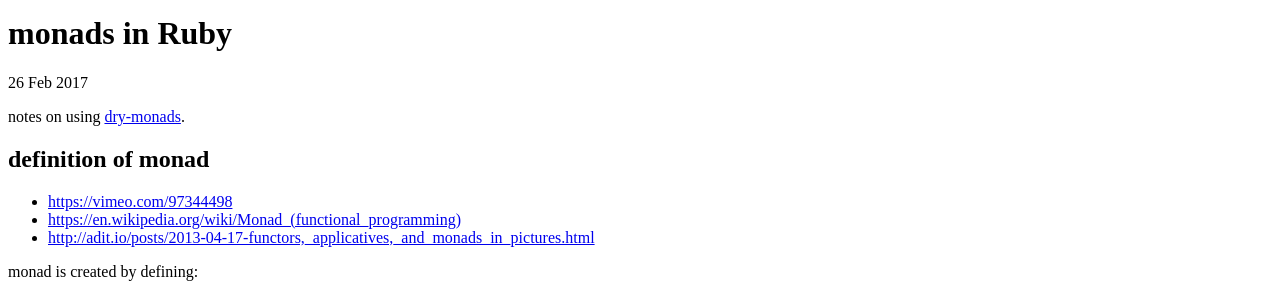
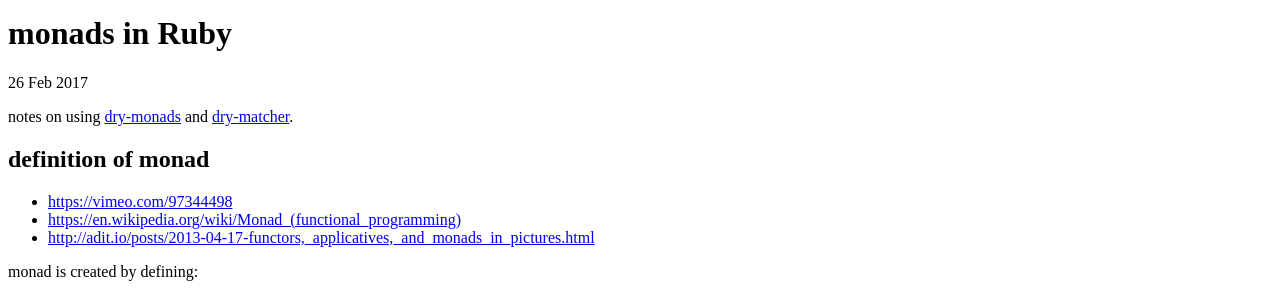
Before and after one commit to tap349/tap349.github.io, a Jekyll site: the page built from _posts/2017-02-27-monads-in-ruby.md, in a window 1280 px wide and 900 px high. Shown: the part 138-435 px from the top of the window. Built offline with Jekyll 4.4.1, drawn with Linux system fonts in a browser that asks for light colours.

Commit message:
update 2017-03-01_18:31:25

```diff
--- a/_posts/2017-02-27-monads-in-ruby.md
+++ b/_posts/2017-02-27-monads-in-ruby.md
@@ -6,7 +6,8 @@ access: public
 categories: [dry-rb, ruby]
 ---
 
-notes on using [dry-monads](http://dry-rb.org/gems/dry-monads/).
+notes on using [dry-monads](http://dry-rb.org/gems/dry-monads) and
+[dry-matcher](http://dry-rb.org/gems/dry-matcher).
 
 <!-- more -->
 
```
Also changed, not shown: other parts of _posts/2017-02-27-monads-in-ruby.md (+1 -1 lines).
